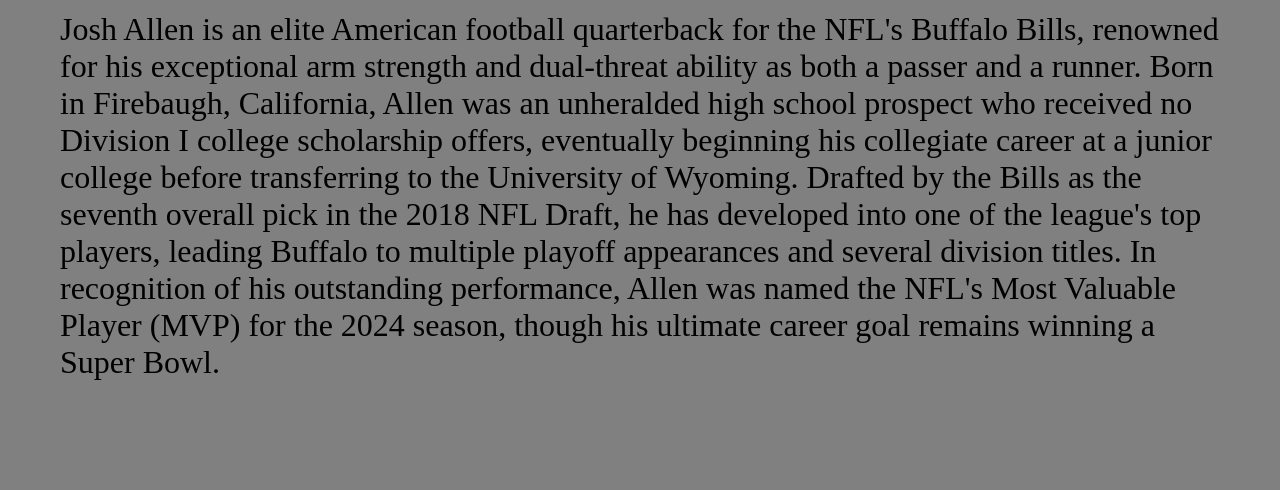
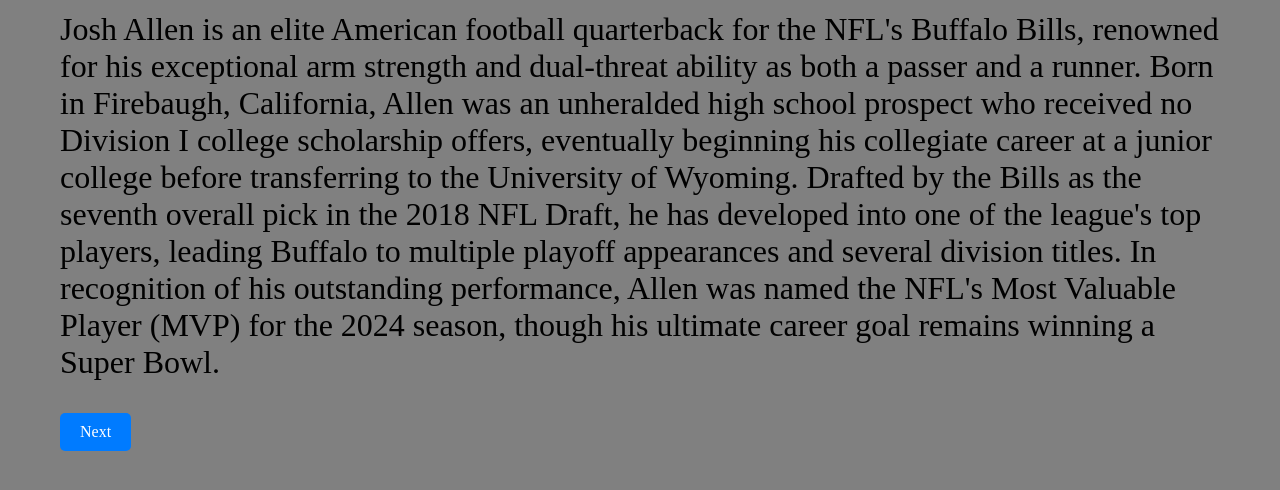
Before and after one commit to joseduran67/final-project, a plain HTML site: page page2.html in a window 1280 px wide. Shown: the part 118-608 px from the top of the page. Drawn offline with Linux system fonts and the light colour scheme; a web font is replaced by a local one.

Commit message:
hi this is sooooo fun

```diff
--- a/page2.html
+++ b/page2.html
@@ -4,12 +4,15 @@
 <head>
     <meta charset="UTF-8">
     <meta name="viewport" content="width=device-width, initial-scale=1.0">
-    <title>Document</title>
-    <link rel="stylesheet" href="styles.css">
+    <title>Josh Allen</title>
+<link rel="stylesheet" href="styles.css">
+
 </head>
 <body>
     <h1>JOSH ALLEN</h1>
     <p>Josh Allen is an elite American football quarterback for the NFL's Buffalo Bills, renowned for his exceptional arm strength and dual-threat ability as both a passer and a runner. Born in Firebaugh, California, Allen was an unheralded high school prospect who received no Division I college scholarship offers, eventually beginning his collegiate career at a junior college before transferring to the University of Wyoming. Drafted by the Bills as the seventh overall pick in the 2018 NFL Draft, he has developed into one of the league's top players, leading Buffalo to multiple playoff appearances and several division titles. In recognition of his outstanding performance, Allen was named the NFL's Most Valuable Player (MVP) for the 2024 season, though his ultimate career goal remains winning a Super Bowl.</p>
+    <a href="page3.html" class="next-btn">Next</a>
+
 
 </body>
 </html>
--- a/styles.css
+++ b/styles.css
@@ -72,3 +72,16 @@
 p{
     font-size: xx-large;
 }
+
+.next-btn {
+  background-color: #007bff;
+  color: white;
+  padding: 10px 20px;
+  text-decoration: none;
+  display: inline-block;
+  transition: background-color 0.3s;
+}
+
+.next-btn:hover {
+  background-color: #0056b3;
+}
```
Also changed, not shown: page3.html (added, +13 -0 lines).
